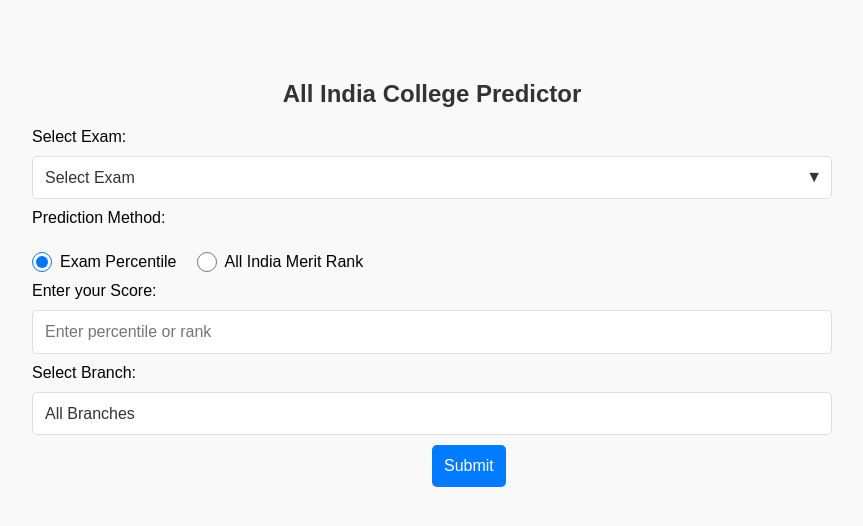
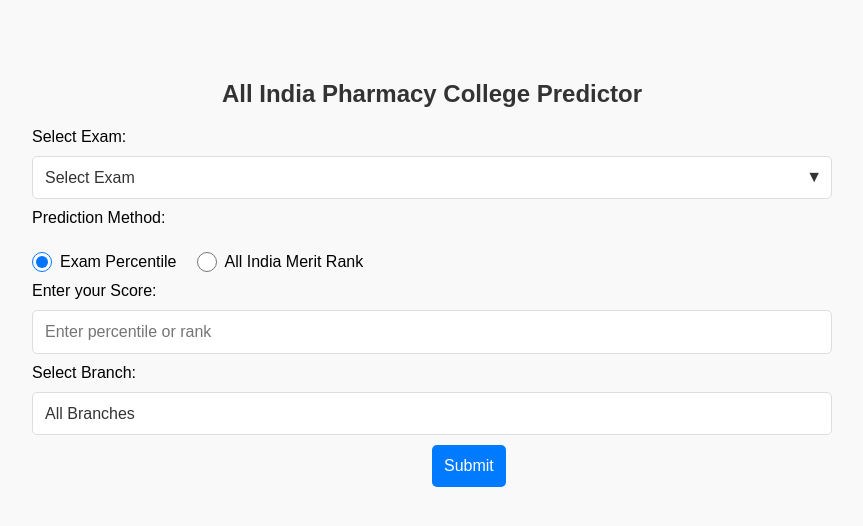
Before and after one commit to Agam-Puri-1905/Pharmacy-AI-predictor, a plain HTML site: page index.html in a window 1280 px wide. Shown: the whole page, without its empty margins (208-1071 px from the left). Drawn offline with Linux system fonts and the light colour scheme.

Commit message:
Update index.html

```diff
--- a/index.html
+++ b/index.html
@@ -113,7 +113,7 @@
 </head>
 <body>
     <div class="container">
-        <h2>All India College Predictor</h2>
+        <h2>All India Pharmacy College Predictor</h2>
 
         <label for="exam">Select Exam:</label>
         <div class="select-container">
```
